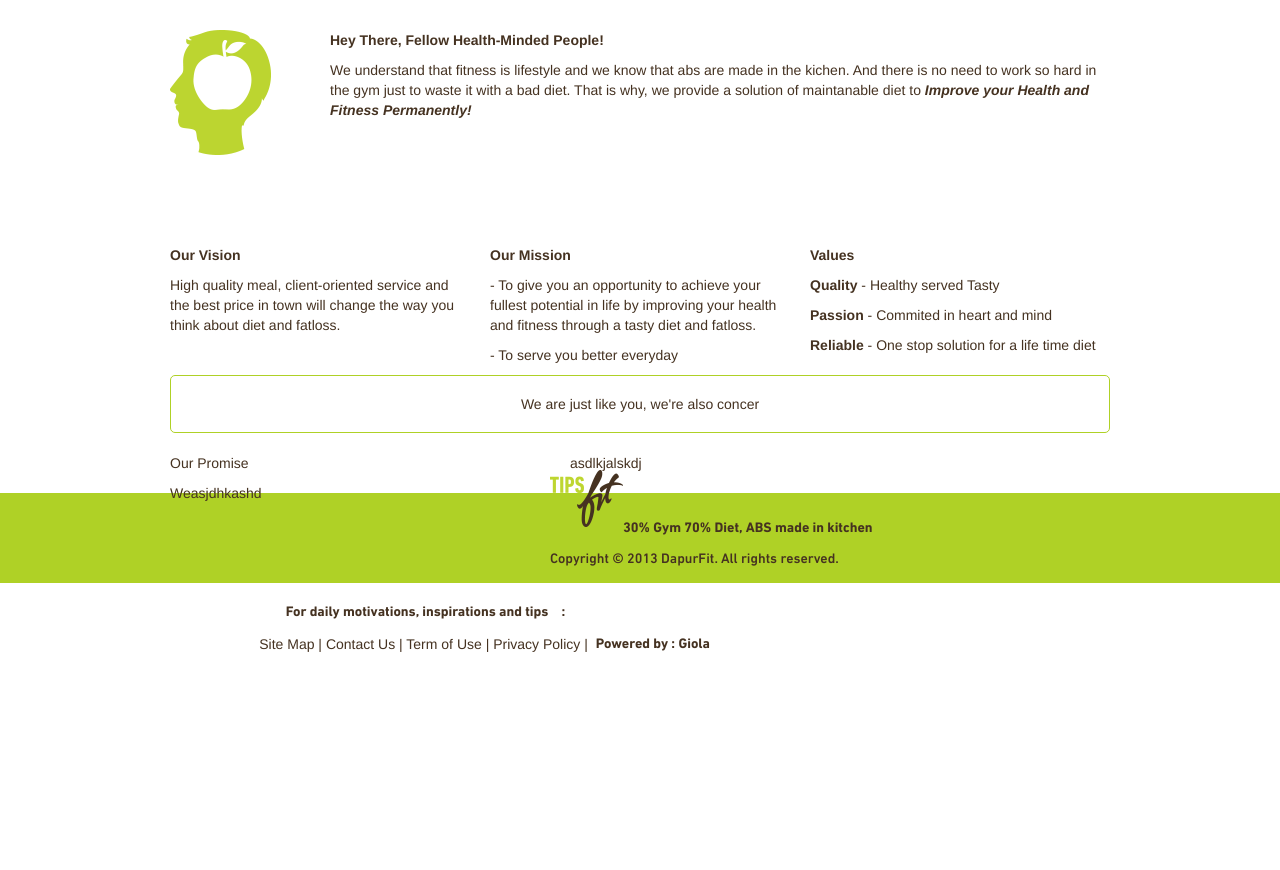
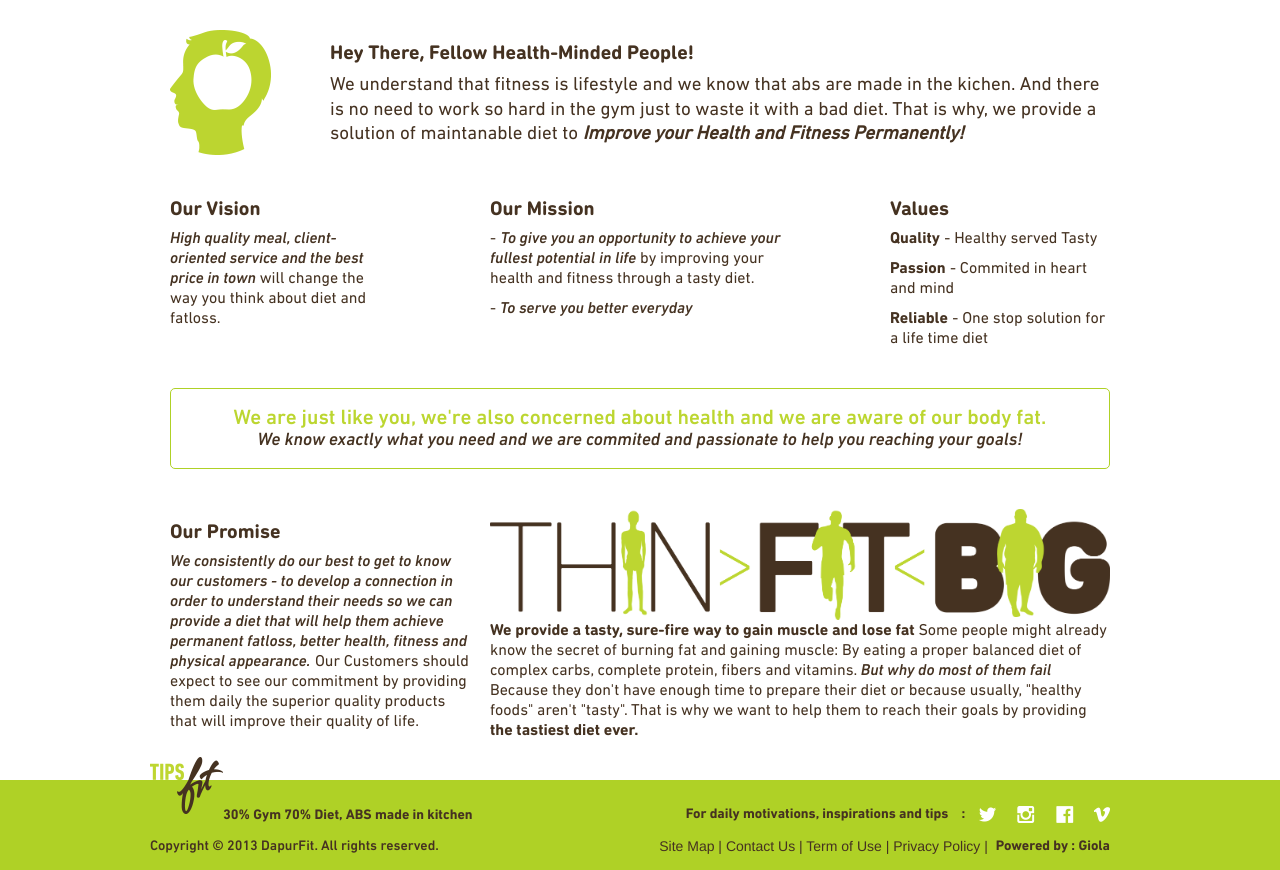
Before and after one commit to shanmarkus/DapurFit, a PHP site: page /aboutus.php in a window 1280 px wide. Shown: the part 117-987 px from the top of the page. Before the commit the page ends 769 px from the top, so only its background shows below. Run offline with PHP 8.4, Linux system fonts and the light colour scheme.

Commit message:
aboutus page done

```diff
--- a/aboutus.php
+++ b/aboutus.php
@@ -33,7 +33,7 @@
           <p class="content-header">
             Hey There, Fellow Health-Minded People!
           </p>
-          <p>
+          <p class="about-content1">
             We understand that fitness is lifestyle and we know that abs are made in the kichen. And there is no need to work so hard in the gym just to waste it with a bad diet. That is why, we provide a solution of maintanable diet to <b><i>Improve your Health and Fitness Permanently!</i>
           </b>
         </p>
@@ -41,45 +41,75 @@
     </div>
 
 
-    <div class="row margin-top20 padding-bottom70">
 
+    <div class="row margin-top30">
+      <div class="span3">
+        <p class="content-header">Our Vision</p>
+        <div class="about-content">
+          <p><div class="font-normal-mi">High quality meal, client-oriented service and the best price in town </div><div class="font-normal-r">will change the way you think about diet and fatloss.</div></p>
+        </div>
+      </div>
+      <div class="offset1 span4">
+        <p class="content-header">Our Mission</p>
+        <div class="about-content">
+          <p><div class="font-normal-r">-</div> <div class="font-normal-mi">To give you an opportunity to achieve your fullest potential in life</div><div class="font-normal-r"> by improving your health and fitness through a tasty diet.</div></p>
+          <p><div class="font-normal-r">- </div><div class="font-normal-mi">To serve you better everyday</div></p>
+        </div>
+      </div>
 
-
-
-    </div><!-- close row -->
-    <div class="row">
-      <div class="span4">
-        <p class="content-header">Our Vision</p>
-        <p> High quality meal, client-oriented service and the best price in town will change the way you think about diet and fatloss.</p>
+      <div class="offset1 span3">
+        <p class="content-header">Values</p>
+        <div class="about-content">
+          <p><div class="font-normal-m">Quality</div> <div class="font-normal-r">- Healthy served Tasty</div></p>
+          <p><div class="font-normal-m">Passion</div> <div class="font-normal-r">- Commited in heart and mind</div></p>
+          <p><div class="font-normal-m">Reliable</div> <div class="font-normal-r">- One stop solution for a life time diet</div></p>
         </div>
-      <div class="span4">
-        <p class="content-header">Our Mission</p>
-        <p>- To give you an opportunity to achieve your fullest potential in life by improving your health and fitness through a tasty diet and fatloss.</p>
-        <p>- To serve you better everyday</p>
-      </div>
-      <div class="span4">
-        <p class="content-header">Values</p>
-
-        <p><b>Quality</b> - Healthy served Tasty</p>
-        <p><b>Passion</b> - Commited in heart and mind</p>
-        <p><b>Reliable</b> - One stop solution for a life time diet</p>
       </div>
     </div><!--  close row -->
 
     <div class="row margin-bottom20">
       <div class="span12">
         <div class="box text-center ">
-          We are just like you, we're also concer
+          <div class="font-normal-b color-green ft-sz-21">We are just like you, we're also concerned about health and we are aware of our body fat.</div></br>
+          <div class="font-normal-mi ft-sz-18">We know exactly what you need and we are commited and passionate to help you reaching your goals!</div>
+
         </div>
       </div>
     </div>
-    <div class="row">
-      <div class="span5">
-        <p>Our Promise</p>
-        <p>Weasjdhkashd</p>
+    <div class="row margin-bottom20">
+      <div class="span4">
+        <p class="content-header">Our Promise</p>
+        <div class="about-content">
+        <p> <div class="font-normal-mi">We consistently do our best to get
+          to know our customers - to develop
+          a connection in order to understand
+          their needs so we can provide a diet
+          that will help them achieve
+          permanent fatloss, better health,
+          fitness and physical appearance.</div>
+          <div class="font-normal-r">
+          Our Customers should expect to see
+          our commitment by providing them
+          daily the superior quality products
+          that will improve their quality of life.
       </div>
-      <div class="span7">
-        asdlkjalskdj
+    </div>
+        </p>
+        </div>
+        <div class="span8">
+          <div class="about-content">
+          <img src="resources/img/thinfatbig.png"/>
+          <div class="font-round-b">
+            We provide a tasty, sure-fire way to gain muscle and lose fat
+          </div>
+          <div class="font-normal-r">
+            Some people might already know the secret of burning fat and gaining muscle:
+            By eating a proper balanced diet of complex carbs, complete protein, fibers and
+            vitamins. </div>
+            <div class="font-normal-mi">But why do most of them fail</div>
+            <div class="font-normal-r">Because they don't have enough time to prepare their diet or because usually, "healthy foods" aren't "tasty". That is why we want to help them to reach their goals by providing</div>
+            <div class="font-normal-m"> the tastiest diet ever.</div>
+          </div>
         </div>
       </div>
         <div>
--- a/resources/css/home.css
+++ b/resources/css/home.css
@@ -2,7 +2,9 @@ body{
   color:#453221;
 }
 
-
+.carousel-inner > .item > img, .carousel-inner > .item > a > img{
+  width:100%;
+}
 
 
 
@@ -147,7 +149,18 @@ a:link, a:active, a:visited{
 
 
 p.content-header{
-  font-weight: bold
+  font-family:'din_next_rounded_lt_probold';
+  font-weight: bold;
+  font-size: 20px;
+  margin-top: 12px;
+}
+p.about-content1{
+  font-family: "din_next_lt_proregular";
+  font-size: 19px;
+  line-height:1.3;
+}
+p > .italic{
+  font-style: italic;;
 }
 
 /*Contact*/
@@ -171,8 +184,45 @@ p.width11{
   border-color: rgb(175,209,38);
   border-radius: 5px;
   padding:18px;
+  margin-bottom: 20px;
 }
 
 .left-border{
   border-left: 1px solid rgb(175,209,38)
 }
+
+
+/*ABOUT*/
+.font-normal-m{
+  font-family: "din_next_lt_probold";
+  display: inline;
+}
+.font-normal-b{
+  font-family: "din_next_lt_promedium";
+  display: inline;
+}
+.font-normal-mi{
+  font-family: "din_next_lt_promedium_italic";
+  display: inline;
+}
+.font-normal-r{
+  font-family: "din_next_lt_proregular";
+  display: inline;
+}
+.font-round-b{
+  font-family: "din_next_rounded_lt_probold";
+  display: inline;
+}
+.about-content{
+  font-size: 16px;
+  margin-bottom: 40px;
+}
+.color-green{
+  color:#bcd630;
+}
+.ft-sz-21{
+  font-size: 21px
+}
+.ft-sz-18{
+  font-size: 18px
+}
```
Also changed, not shown: resources/img/slider/a.jpg, resources/img/slider/b.jpg, resources/img/slider/c.jpg, resources/img/thinfatbig.png (added). Lines whose indentation alone changed are shown as unchanged.
